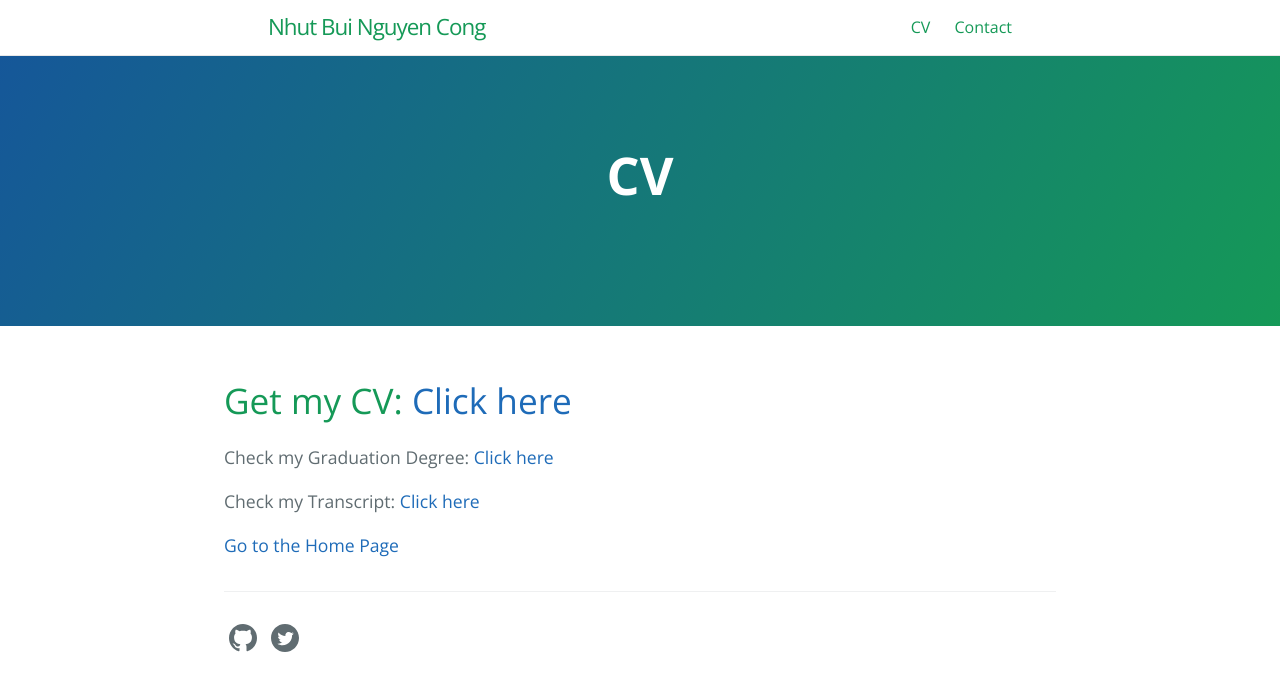
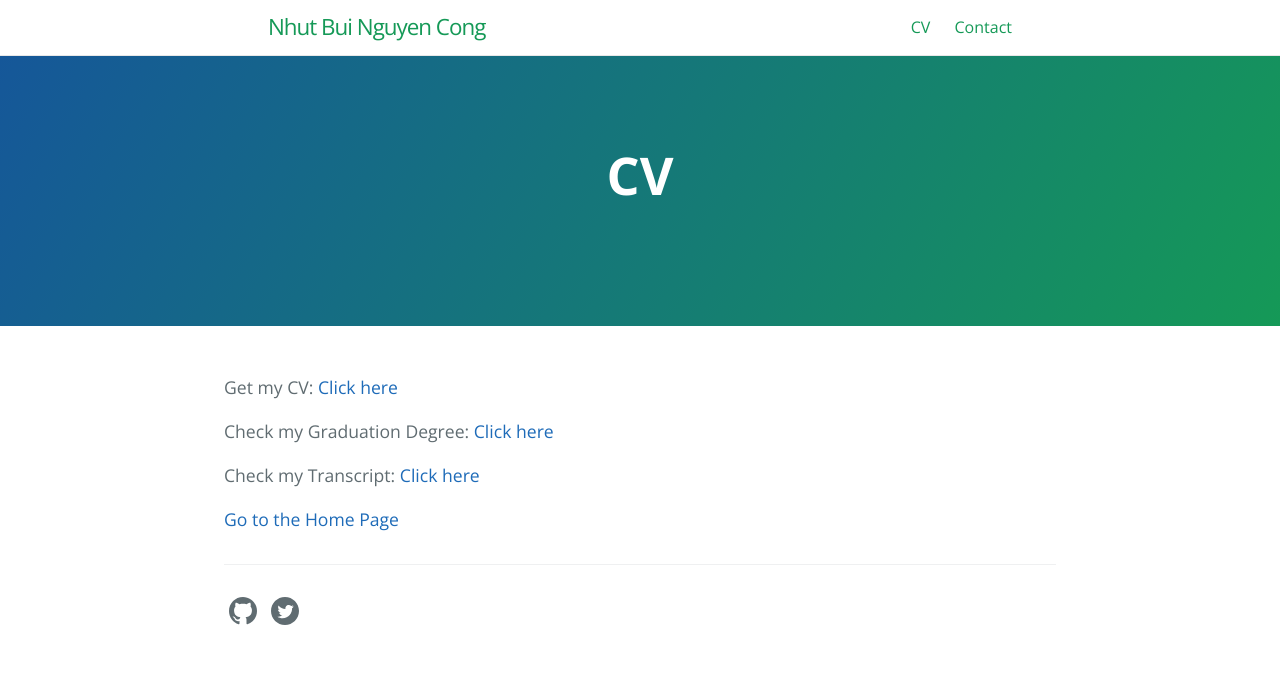
Before and after one commit to NhutBuiNC/NhutBuiNC.github.io, a Jekyll site: the page built from CV.md, in a window 1280 px wide. Shown: the top 691 px of the page. Built offline with Jekyll 4.4.1, drawn with Linux system fonts in a browser that asks for light colours.

Commit message:
Update CV.md

```diff
--- a/CV.md
+++ b/CV.md
@@ -11,7 +11,7 @@ order: 3
 [2]: http://i.imgur.com/wWzX9uB.png
 
 
-# Get my CV: [Click here](https://drive.google.com/file/d/1tVVJt6-SjgWUJp-Mo7wB1a2udSjOHJ6A/view?usp=sharing)
+Get my CV: [Click here](https://drive.google.com/file/d/1tVVJt6-SjgWUJp-Mo7wB1a2udSjOHJ6A/view?usp=sharing)
 
 Check my Graduation Degree: [Click here](https://drive.google.com/file/d/1x8F5zdIvgR6woTC900FWbr59yn1kvJzY/view?usp=sharing)
 
```
